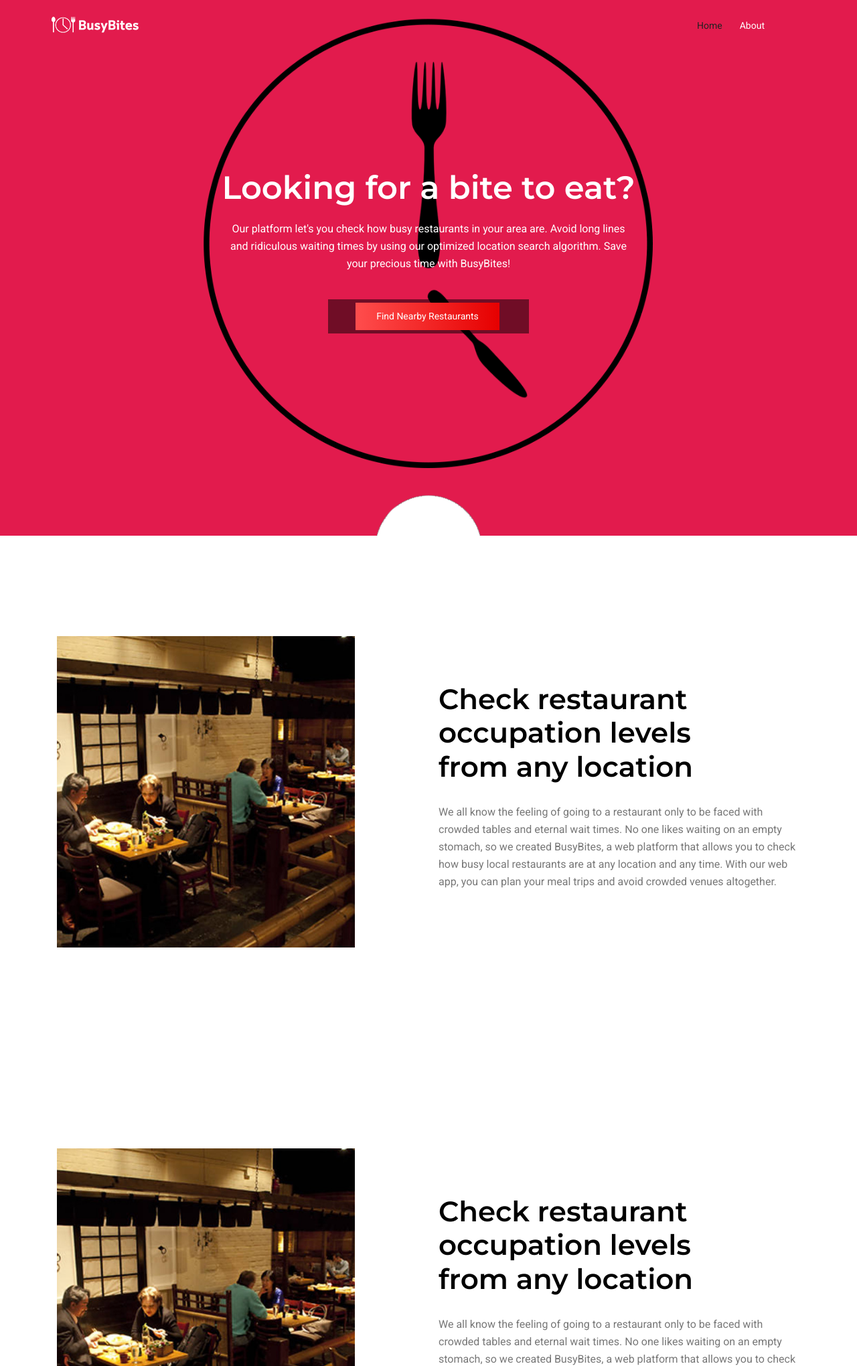
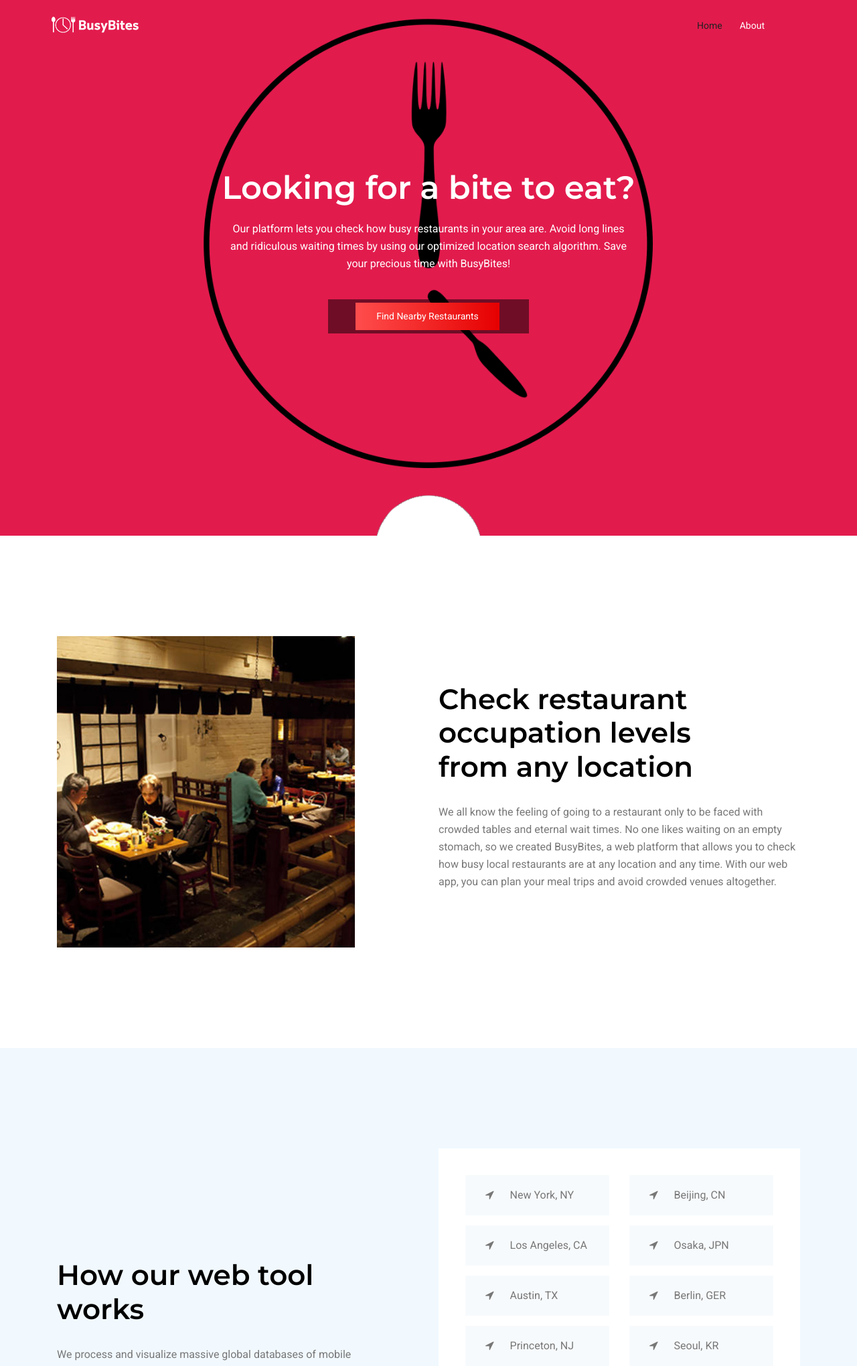
Before and after one commit to kindalime/YHack-Project-2018, a Flask app: page / in a window 1280 px wide. Shown: the top 2040 px of the page at 67% size. Run offline with Flask 2, Linux system fonts and the light colour scheme; some libraries are stand-ins or nearby versions.

Commit message:
Fix bugs

```diff
--- a/templates/index.html
+++ b/templates/index.html
@@ -65,7 +65,7 @@
 				<div class="banner-content col-lg-8 col-md-12">
 					<h1 class="wow fadeIn" data-wow-duration="4s">Looking for a bite to eat?</h1>
 					<p class="text-white">
-						Our platform let's you check how busy restaurants in your area are. Avoid long lines and ridiculous waiting times by using our optimized location search algorithm. Save your precious time with BusyBites!
+						Our platform lets you check how busy restaurants in your area are. Avoid long lines and ridiculous waiting times by using our optimized location search algorithm. Save your precious time with BusyBites!
 					</p>
 
 					<div class="input-wrap">
@@ -82,29 +82,6 @@
 		</div>
 	</section>
 	<!-- End Banner Area -->
-
-
-	<!-- Start About Area -->
-	<section class="about-area section-gap">
-		<div class="container">
-			<div class="row align-items-center justify-content-center">
-				<div class="col-lg-5 col-md-6 about-left">
-					<img class="img-fluid" src="/static/img/about.jpg" alt="">
-				</div>
-				<div class="offset-lg-1 col-lg-6 offset-md-0 col-md-12 about-right">
-					<h1>
-						Check restaurant occupation levels<br> from any location
-					</h1>
-					<div class="wow fadeIn" data-wow-duration="1s">
-						<p>
-							We all know the feeling of going to a restaurant only to be faced with crowded tables and eternal wait times. No one likes waiting on an empty stomach, so we created BusyBites, a web platform that allows you to check how busy local restaurants are at any location and any time. With our web app, you can plan your meal trips and avoid crowded venues altogether.
-						</p>
-					</div>
-				</div>
-			</div>
-		</div>
-	</section>
-	<!-- End About Area -->
 
 
 	<!-- Start About Area -->
```
